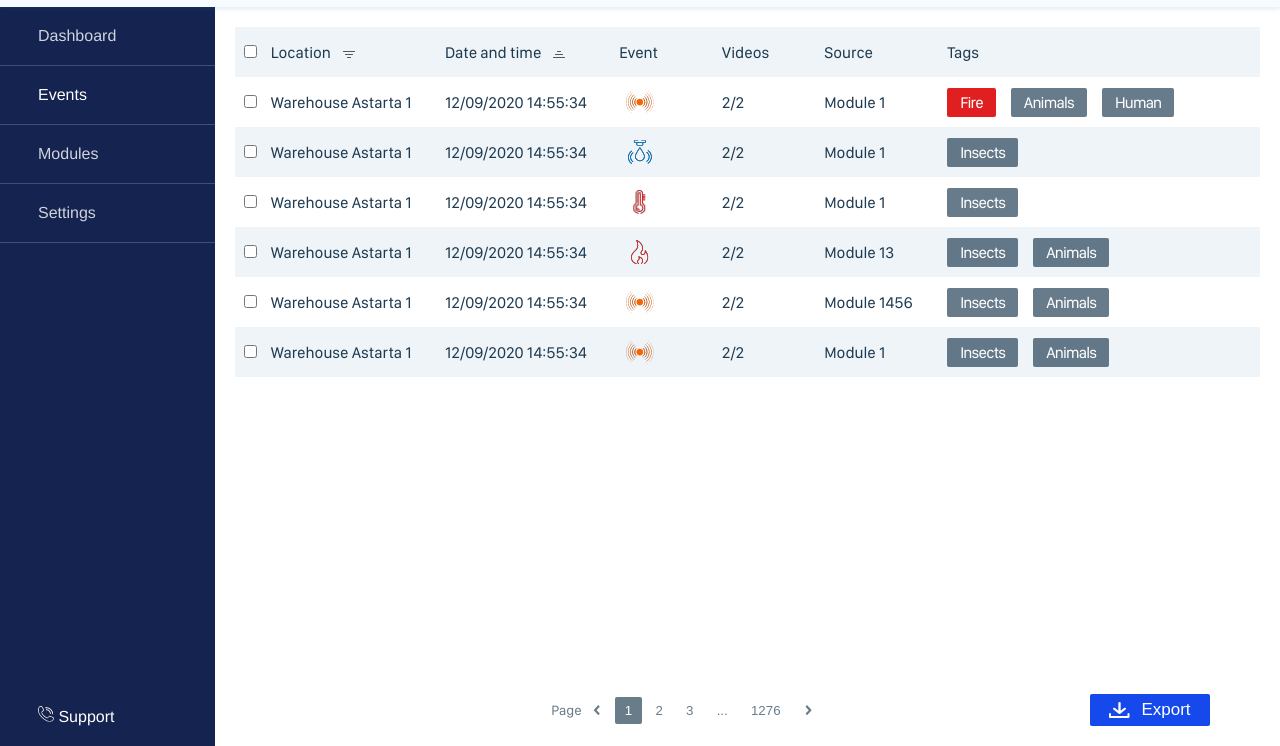
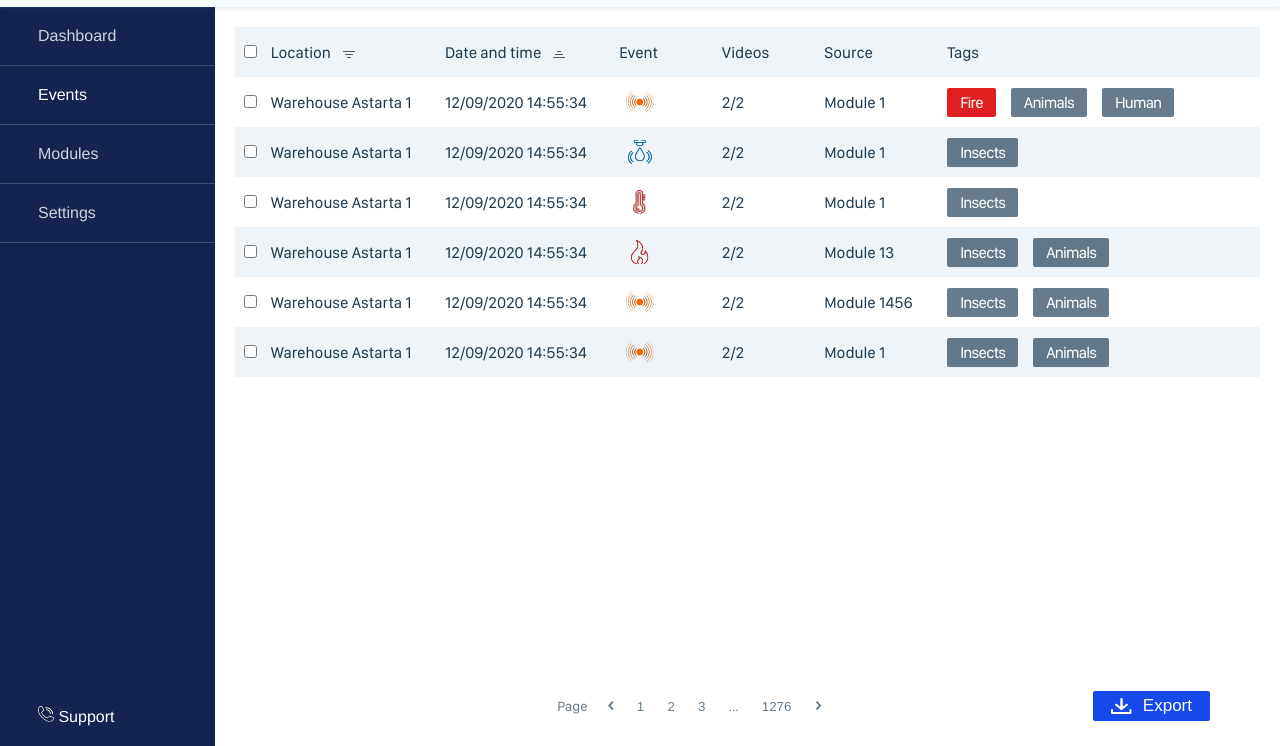
Before and after one commit to Andrii86/pest-radar, a plain HTML site: page index.html in a window 1280 px wide. Shown: the part 54-800 px from the top of the page. Drawn offline with Linux system fonts and the light colour scheme.

Commit message:
fixed pagination and button

```diff
--- a/css/style.css
+++ b/css/style.css
@@ -140,9 +140,8 @@ body {
 
 }
 
-.button-export {
-    min-width: 120px;
-    height: 32px;
+.button {
+
     border-radius: 2px;
     border: none;
     background-color: #1549eb;
@@ -156,23 +155,24 @@ body {
     justify-content: center;
 }
 
-.button-export:focus {
+.button:focus {
     outline: none;
 }
 
-.button-export:hover{
+.button:hover{
     opacity: 0.7;
 }
 
-.button-export__icon{
+.button__icon{
     margin-right: 11px;
 
 }
 
-.pagination__page {
+.pagination__text {
     font-size: 14px;
     font-weight: 400;
     color: #697c8a;
+    padding: 10px;
 }
 
 .pagination__button {
@@ -180,7 +180,17 @@ body {
     border: transparent;
     color: #697c8a;
     cursor: pointer;
-    padding: 6px 10px;
+    padding: 10px;
+    border-radius: 2px;
+
+}
+.pagination__button:hover {
+color: #ffffff;
+background-color: #697c8a;
+}
+
+.pagination__button:focus {
+    outline: none;
 }
 
 .pagination__button img {
@@ -189,8 +199,8 @@ body {
     width: 10px;
 }
 
-.active-page {
-    border-radius: 2px;
+.pagination__button--active {
+
     background-color: #697c8a;
     border-color: transparent;
     color: #ffffff
--- a/index.html
+++ b/index.html
@@ -120,19 +120,23 @@
             </table>
             <div class="table-options">
                 <div class="pagination">
-                    <span class="pagination__page">Page</span>
-                    <div class="pagination__pages">
-                        <button class="pagination__button" type="button"><img src="img/arrow-left.svg" /></button>
+                    <span class="pagination__text">Page</span>
+                    <div class="pagination__list">
+                        <button class="pagination__button pagination__arrow" type="button">
+                            <svg xmlns="http://www.w3.org/2000/svg" width="6" height="10" viewBox="0 0 6 10"><g><g><path fill="currentColor" d="M4.19.08L5.5 1.498l-2.881 3.12L5.5 7.736 4.19 9.155 0 4.618z"/></g></g></svg>
+                        </button>
                         <button class="pagination__button  active-page" type="button">1</button>
                         <button class="pagination__button" type="button">2</button>
                         <button class="pagination__button" type="button">3</button>
-                        <button class="pagination__button" type="button">...</button>
+                        <span class="pagination__text">...</span>
                         <button class="pagination__button" type="button">1276</button>
-                        <button class="pagination__button" type="button"><img src="img/arrow-right.svg" /></button>
+                        <button class="pagination__button pagination__arrow" type="button">
+                            <svg xmlns="http://www.w3.org/2000/svg" width="6" height="10" viewBox="0 0 6 10"><g><g><path fill="currentColor" d="M2.21.08L.9 1.498l2.881 3.12L.9 7.736l1.31 1.418L6.4 4.618z"/></g></g></svg>
+                        </button>
                     </div>
                 </div>
-                <button class="button-export">
-                    <img class="button-export__icon" src="img/export.png" alt="Export" />
+                <button class="button">
+                    <img class="button__icon" src="img/export.png" alt="Export" />
                     Export
                 </button>
             </div>
```
